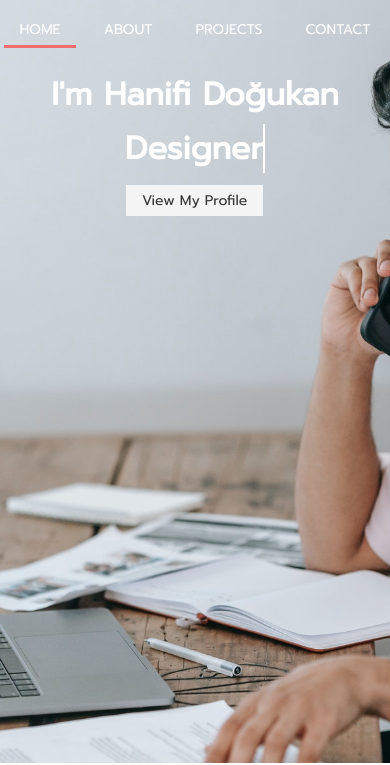
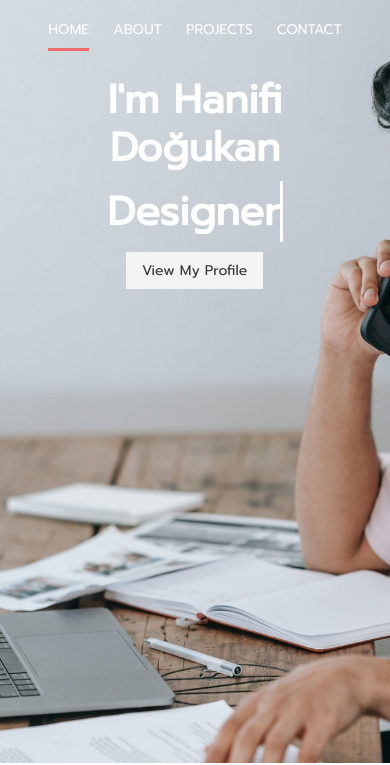
Before and after one commit to hdogukanozkan/Responsive-Freelancer-test, a website: page public/index.html in a window 390 px wide. Shown: the part 81-846 px from the top of the page. Drawn offline with nearby package versions, Linux system fonts and the light colour scheme.

Commit message:
bitti-inş

```diff
--- a/scss/_mobile.scss
+++ b/scss/_mobile.scss
@@ -75,11 +75,11 @@
         height: 100vh;
 
         h1 {
-            font-size: 2rem;
+            font-size: 2.5rem;
         }
 
-        a{
-            padding:.3rem 1rem;
+        a.btn-light{
+            padding: .5rem 1rem;
         }
     }
 
@@ -159,6 +159,6 @@
     }
 
     .main-nav__items li{
-        padding: 1rem .35rem;
+        padding: 1rem .75rem;
     }
 }
```
Also changed, not shown: public/css/main.css.
